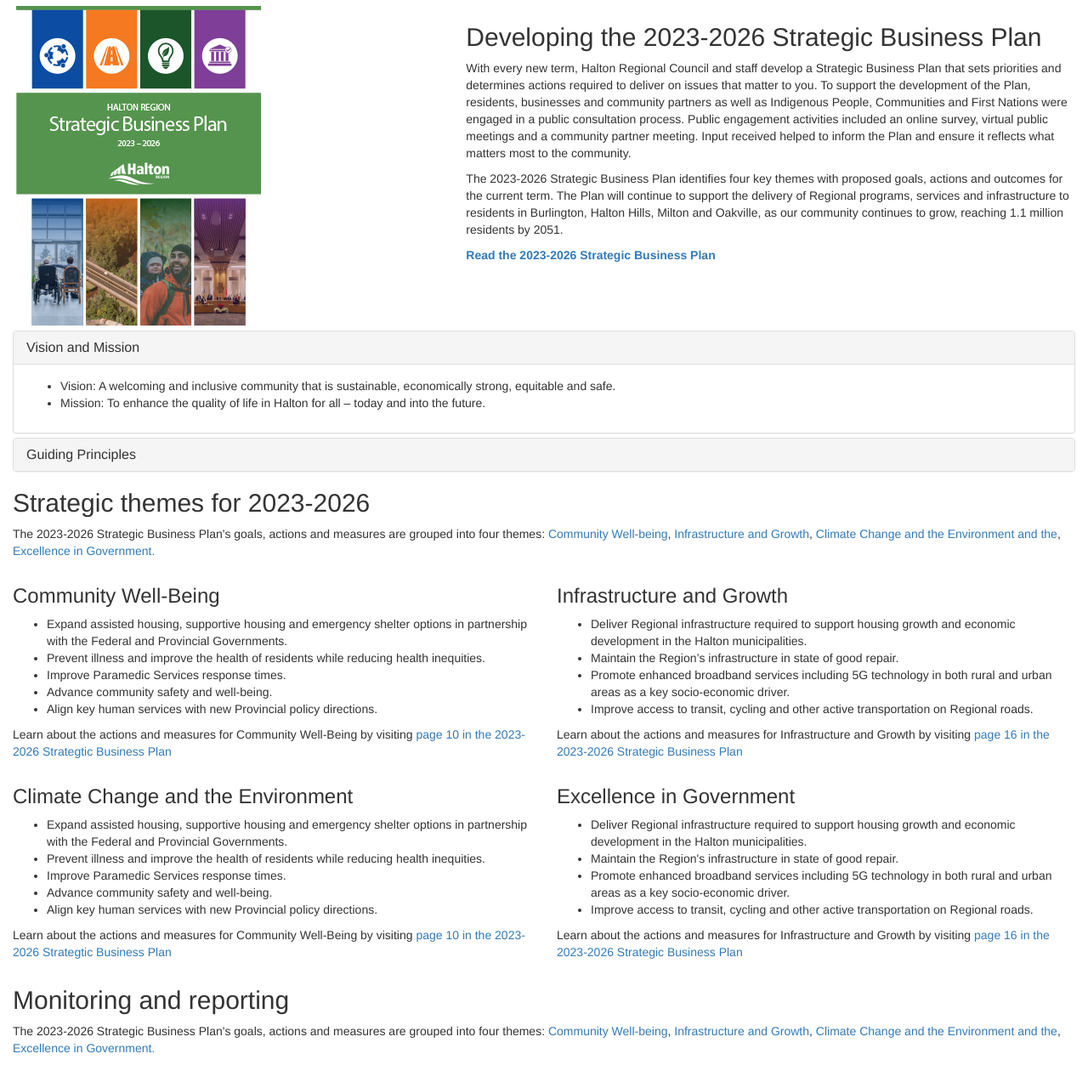
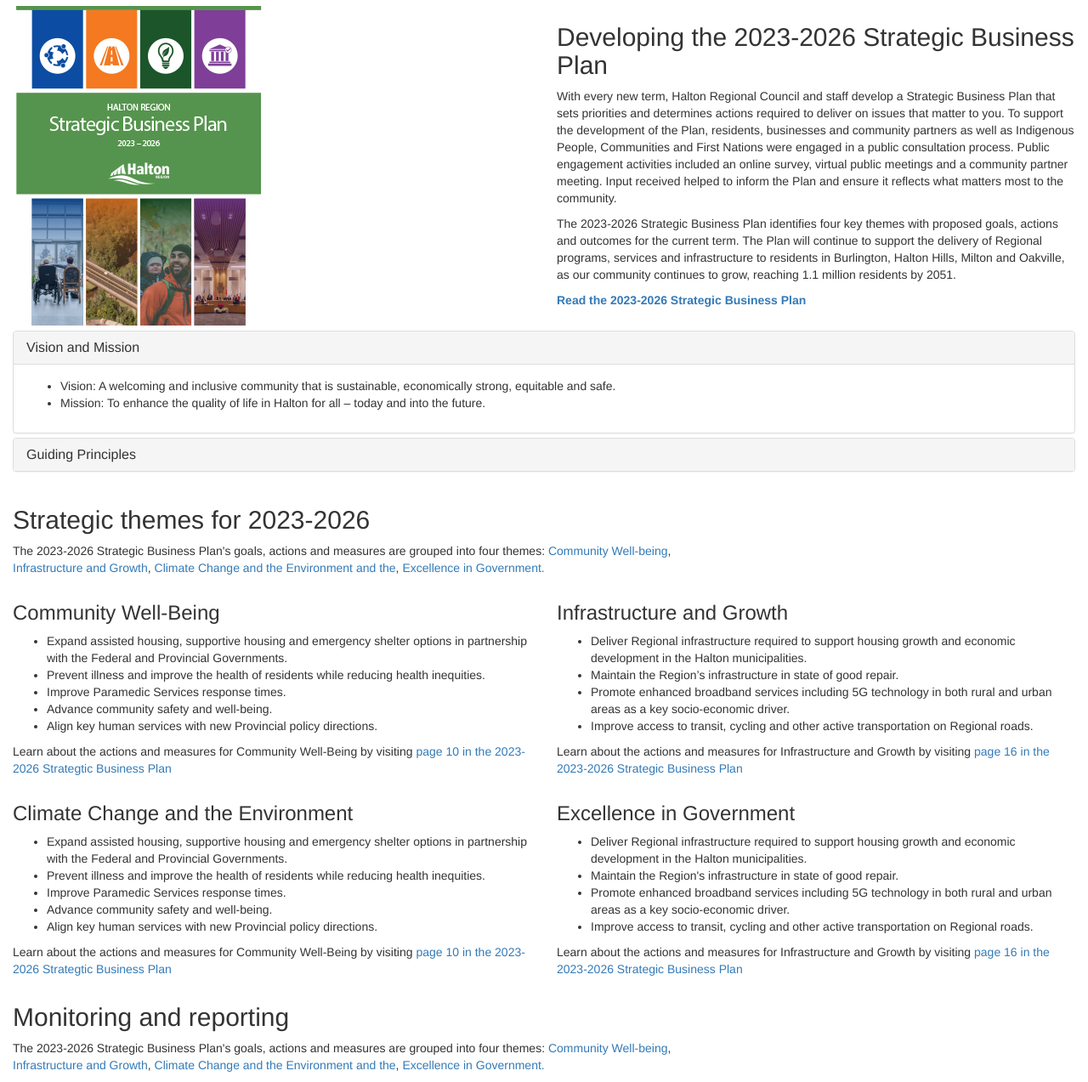
Before and after one commit to ericnjanga/Case-Study-3, a website built with webpack: page _pages/8.html in a window 1280 px wide. Shown: the part 119-1392 px from the top of the page at 85% size. Built offline with nearby package versions, Linux system fonts and the light colour scheme; a script that the page names is missing.

Commit message:
Updated pull request

```diff
--- a/_pages/8.html
+++ b/_pages/8.html
@@ -1,33 +1,26 @@
 <!DOCTYPE html>
 <html lang="en">
+
 <head>
   <meta charset="utf-8" />
   <meta http-equiv="X-UA-Compatible" content="IE=edge" />
   <meta name="viewport" content="width=device-width, initial-scale=1" />
   <title>..1..</title>
-    <link
-      rel="stylesheet"
-      href="https://cdn.jsdelivr.net/npm/bootstrap-icons@1.11.1/font/bootstrap-icons.css"
-    />
+  <link rel="stylesheet" href="https://cdn.jsdelivr.net/npm/bootstrap-icons@1.11.1/font/bootstrap-icons.css" />
   <link href="/dist/styles.css" rel="stylesheet" />
-    <link
-      href="https://maxcdn.bootstrapcdn.com/bootstrap/3.3.6/css/bootstrap.min.css"
-      rel="stylesheet"
-    />
-    <link
-      rel="stylesheet"
-      href="https://cdn.jsdelivr.net/npm/photoswipe@5.3.8/dist/photoswipe.min.css"
-    />
+  <link href="https://maxcdn.bootstrapcdn.com/bootstrap/3.3.6/css/bootstrap.min.css" rel="stylesheet" />
+  <link rel="stylesheet" href="https://cdn.jsdelivr.net/npm/photoswipe@5.3.8/dist/photoswipe.min.css" />
 </head>
+
 <body>
   <div class="halton-features-wrapper container-fluid">
     <div class="bottom-section-spacer"></div>
 
-      <div class="row halton-features-wrapper marg">
-        <div class="col-md-8 col-sm-8 bx-container">
-          <div class="bottom-section-spacer-sm">
+    <div class="row bottom-section-spacer-sm">
+      <div class="col-md-8 col-sm-8">
+        <div>
           <h3 class="page-sidebar__title">
-              <span class="modified-heading">On this page</span>
+            On this page
           </h3>
           <ul class="list-v-align">
             <li>
@@ -42,17 +35,21 @@
           </ul>
         </div>
       </div>
-        <div class="col-md-5 col-sm-5 bx-container">
-          <div class="img-border bottom-section-spacer-sm">
+    </div>
+
+
+
+
+    <div class="row bottom-section-spacer">
+      <div class="col-md-5 col-sm-5">
+        <div class="img-border">
           <img src="./../img/image 8.jpeg" class="img-fluid" alt="image 8" />
         </div>
       </div>
-        <div class="col-md-7 col-sm-7 bx-container">
+      <div class="col-md-6 col-md-offset-1 col-sm-7">
         <div id="1" class="bottom-section-spacer-sm">
-            <h2>
-              <span class="modified-heading"
-                >Developing the 2023-2026 Strategic Business Plan</span
-              >
+          <h2 class="component-title">
+            Developing the 2023-2026 Strategic Business Plan
           </h2>
           <div id="01" class="bottom-section-spacer-sm"></div>
           <p>
@@ -78,45 +75,29 @@
           </p>
           <div class="bottom-section-spacer-sm"></div>
           <p>
-              <a
-                class="text-color text-icon text-icon-before icon-pdf"
-                href="https://goo.gl/maps/5uKTntjbccXxQvEu6"
-                ><b class="text-color"
-                  >Read the 2023-2026 Strategic Business Plan</b
-                >
+            <a class="text-color text-icon text-icon-before icon-pdf" href="https://goo.gl/maps/5uKTntjbccXxQvEu6"><b
+                class="text-color">Read the 2023-2026 Strategic Business Plan</b>
             </a>
           </p>
         </div>
       </div>
-        <div class="col-md-12 col-sm-12 bx-container">
-          <div class="bottom-section-spacer-sm">
-            <div
-              class="halton-collapse panel-group"
-              id="halton-accordion"
-              role="tablist"
-              aria-multiselectable="true"
-            >
+    </div>
+
+
+
+    <div class="row bottom-section-spacer-sm">
+      <div class="col-md-12 col-sm-12">
+        <div class="halton-collapse panel-group" id="halton-accordion" role="tablist" aria-multiselectable="true">
           <div class="panel panel-default halton-panel-active">
             <div class="panel-heading" role="tab" id="headingOne">
               <h4 class="panel-title">
-                    <a
-                      role="button"
-                      data-toggle="collapse"
-                      data-parent="#halton-accordion"
-                      href="#collapseOne"
-                      aria-expanded="true"
-                      aria-controls="collapseOne"
-                    >
+                <a role="button" data-toggle="collapse" data-parent="#halton-accordion" href="#collapseOne"
+                  aria-expanded="true" aria-controls="collapseOne">
                   Vision and Mission
                 </a>
               </h4>
             </div>
-                <div
-                  id="collapseOne"
-                  class="panel-collapse collapse in"
-                  role="tabpanel"
-                  aria-labelledby="headingOne"
-                >
+            <div id="collapseOne" class="panel-collapse collapse in" role="tabpanel" aria-labelledby="headingOne">
               <div class="panel-body">
                 <ul class="list-v-align">
                   <li>
@@ -134,25 +115,13 @@
           <div class="panel panel-default">
             <div class="panel-heading" role="tab" id="headingTwo">
               <h4 class="panel-title">
-                    <a
-                      class="collapsed"
-                      role="button"
-                      data-toggle="collapse"
-                      data-parent="#halton-accordion"
-                      href="#collapseTwo"
-                      aria-expanded="false"
-                      aria-controls="collapseTwo"
-                    >
+                <a class="collapsed" role="button" data-toggle="collapse" data-parent="#halton-accordion"
+                  href="#collapseTwo" aria-expanded="false" aria-controls="collapseTwo">
                   Guiding Principles
                 </a>
               </h4>
             </div>
-                <div
-                  id="collapseTwo"
-                  class="panel-collapse collapse"
-                  role="tabpanel"
-                  aria-labelledby="headingTwo"
-                >
+            <div id="collapseTwo" class="panel-collapse collapse" role="tabpanel" aria-labelledby="headingTwo">
               <div class="panel-body">
                 <!------------------------?????---------------------------------->
               </div>
@@ -160,48 +129,38 @@
           </div>
         </div>
       </div>
+    </div>
 
-          <div class="bottom-section-spacer-sm">
+    <div class="row bottom-section-spacer-sm">
+      <div class="col-md-8 col-sm-12">
         <h2>
-              <span class="modified-heading">
-                Strategic themes for 2023-2026</span
-              >
+          Strategic themes for 2023-2026
         </h2>
 
         <p>
           The 2023-2026 Strategic Business Plan's goals, actions and
           measures are grouped into four themes:
-              <a
-                href="https://www.halton.ca/The-Region/Regional-Council-and-Committees/Strategic-Planning#theme1"
-                ><span class="text-color">Community Well-being</span></a
-              >,
-              <a
-                href="https://www.halton.ca/The-Region/Regional-Council-and-Committees/Strategic-Planning#theme2"
-                ><span class="text-color">Infrastructure and Growth</span></a
-              >,
-              <a
-                href="https://www.halton.ca/The-Region/Regional-Council-and-Committees/Strategic-Planning#theme3"
-                ><span class="text-color"
-                  >Climate Change and the Environment and the</span
-                ></a
-              >,
-              <a
-                href="https://www.halton.ca/The-Region/Regional-Council-and-Committees/Strategic-Planning#theme4"
-                ><span class="text-color">Excellence in Government.</span></a
-              >
+          <a href="https://www.halton.ca/The-Region/Regional-Council-and-Committees/Strategic-Planning#theme1"><span
+              class="text-color">Community Well-being</span></a>,
+          <a href="https://www.halton.ca/The-Region/Regional-Council-and-Committees/Strategic-Planning#theme2"><span
+              class="text-color">Infrastructure and Growth</span></a>,
+          <a href="https://www.halton.ca/The-Region/Regional-Council-and-Committees/Strategic-Planning#theme3"><span
+              class="text-color">Climate Change and the Environment and the</span></a>,
+          <a href="https://www.halton.ca/The-Region/Regional-Council-and-Committees/Strategic-Planning#theme4"><span
+              class="text-color">Excellence in Government.</span></a>
         </p>
-          </div>
+
       </div>
     </div>
 
     <!--------------->
 
-      <div class="row marg rbeh">
-        <div class="col-lg-6 col-md-6">
+    <div class="row marg rbeh bottom-section-spacer">
+      <div class="col-lg-6 col-md-6  bx-container">
         <div class="halton-card card card-icon icon-person rbeh-item">
           <div class="card-body">
             <h3 class="card-title">
-                <span class="modified-heading">Community Well-Being</span>
+              Community Well-Being
             </h3>
 
             <ul class="list-v-align">
@@ -225,21 +184,18 @@
             <p>
               Learn about the actions and measures for Community Well-Being by
               visiting
-                <a href=""
-                  ><span class="text-color">
-                    page 10 in the 2023-2026 Strategtic Business Plan</span
-                  ></a
-                >
+              <a href=""><span class="text-color">
+                  page 10 in the 2023-2026 Strategtic Business Plan</span></a>
             </p>
           </div>
         </div>
       </div>
 
-        <div class="col-lg-6 col-md-6">
+      <div class="col-lg-6 col-md-6 bx-container">
         <div class="halton-card card card-icon icon-graph-up-arrow rbeh-item">
           <div class="card-body">
             <h3 class="card-title">
-                <span class="modified-heading">Infrastructure and Growth</span>
+              Infrastructure and Growth
             </h3>
 
             <ul class="list-v-align">
@@ -263,25 +219,18 @@
             <p>
               Learn about the actions and measures for Infrastructure and
               Growth by visiting
-                <a href=""
-                  ><span class="text-color">
-                    page 16 in the 2023-2026 Strategic Business Plan</span
-                  ></a
-                >
+              <a href=""><span class="text-color">
+                  page 16 in the 2023-2026 Strategic Business Plan</span></a>
             </p>
           </div>
         </div>
       </div>
 
-        <div class="col-lg-6 col-md-6">
-          <div
-            class="halton-card card card-icon icon-thermometer-sun rbeh-item"
-          >
+      <div class="col-lg-6 col-md-6  bx-container">
+        <div class="halton-card card card-icon icon-thermometer-sun rbeh-item">
           <div class="card-body">
             <h3 class="card-title">
-                <span class="modified-heading"
-                  >Climate Change and the Environment</span
-                >
+              Climate Change and the Environment
             </h3>
 
             <ul class="list-v-align">
@@ -305,21 +254,18 @@
             <p>
               Learn about the actions and measures for Community Well-Being by
               visiting
-                <a href=""
-                  ><span class="text-color">
-                    page 10 in the 2023-2026 Strategtic Business Plan</span
-                  ></a
-                >
+              <a href=""><span class="text-color">
+                  page 10 in the 2023-2026 Strategtic Business Plan</span></a>
             </p>
           </div>
         </div>
       </div>
 
-        <div class="col-lg-6 col-md-6">
+      <div class="col-lg-6 col-md-6  bx-container">
         <div class="halton-card card card-icon icon-award-1 rbeh-item">
           <div class="card-body">
             <h3 class="card-title">
-                <span class="modified-heading">Excellence in Government</span>
+              Excellence in Government
             </h3>
 
             <ul class="list-v-align">
@@ -343,48 +289,35 @@
             <p>
               Learn about the actions and measures for Infrastructure and
               Growth by visiting
-                <a href=""
-                  ><span class="text-color">
-                    page 16 in the 2023-2026 Strategic Business Plan</span
-                  ></a
-                >
+              <a href=""><span class="text-color">
+                  page 16 in the 2023-2026 Strategic Business Plan</span></a>
             </p>
           </div>
         </div>
       </div>
+    </div>
 
-        <!--------------->
-        <div class="col-md-12 col-sm-12 bx-container">
+    <div class="row">
+      <div class="col-md-8 col-sm-12">
         <div class="bottom-section-spacer-sm">
           <h2>
-              <span class="modified-heading"> Monitoring and reporting</span>
+            Monitoring and reporting
           </h2>
 
           <p>
             The 2023-2026 Strategic Business Plan's goals, actions and
             measures are grouped into four themes:
-              <a
-                href="https://www.halton.ca/The-Region/Regional-Council-and-Committees/Strategic-Planning#theme1"
-                ><span class="text-color">Community Well-being</span></a
-              >,
-              <a
-                href="https://www.halton.ca/The-Region/Regional-Council-and-Committees/Strategic-Planning#theme2"
-                ><span class="text-color">Infrastructure and Growth</span></a
-              >,
-              <a
-                href="https://www.halton.ca/The-Region/Regional-Council-and-Committees/Strategic-Planning#theme3"
-                ><span class="text-color"
-                  >Climate Change and the Environment and the</span
-                ></a
-              >,
-              <a
-                href="https://www.halton.ca/The-Region/Regional-Council-and-Committees/Strategic-Planning#theme4"
-                ><span class="text-color">Excellence in Government.</span></a
-              >
+            <a href="https://www.halton.ca/The-Region/Regional-Council-and-Committees/Strategic-Planning#theme1"><span
+                class="text-color">Community Well-being</span></a>,
+            <a href="https://www.halton.ca/The-Region/Regional-Council-and-Committees/Strategic-Planning#theme2"><span
+                class="text-color">Infrastructure and Growth</span></a>,
+            <a href="https://www.halton.ca/The-Region/Regional-Council-and-Committees/Strategic-Planning#theme3"><span
+                class="text-color">Climate Change and the Environment and the</span></a>,
+            <a href="https://www.halton.ca/The-Region/Regional-Council-and-Committees/Strategic-Planning#theme4"><span
+                class="text-color">Excellence in Government.</span></a>
           </p>
         </div>
       </div>
-        <!------------------------->
     </div>
   </div>
   <script src="https://cdn.jsdelivr.net/npm/popper.js@1.12.9/dist/umd/popper.min.js"></script>
@@ -395,4 +328,5 @@
 
   <script src="/dist/scripts.bundle.js"></script>
 </body>
+
 </html>
--- a/styles/components/_card.scss
+++ b/styles/components/_card.scss
@@ -1,4 +1,5 @@
 :root {
+  --halton-card-padding: 20px;
 }
 
 @layer halton-card {
@@ -7,9 +8,15 @@
   }
 
   .halton-card {
-    padding: 20px;
+    padding: var(--halton-card-padding);
     border-width: 0;
     border-radius: 0;
+
+
+
+    @container (min-width: 500px) {
+        --halton-card-padding: 50px;
+    }
 
     &.card-icon {
       padding-top: 55px;
--- a/styles/framework/_bootstrap-overwrite.scss
+++ b/styles/framework/_bootstrap-overwrite.scss
@@ -19,10 +19,6 @@
 
     &:hover {
     }
-  }
-  .marg {
-    padding-left: 60px;
-    padding-right: 60px;
   }
 }
 
@@ -57,11 +53,3 @@
     text-decoration: none !important;
   }
 }
-.modified-heading {
-  width: 100%;
-  color: #1f261e;
-  padding-top: 0px;
-  font-weight: 700;
-  line-height: 32px;
-  word-wrap: break-word;
-}
```
Also changed, not shown: _pages/3.html (+18 -4 lines), _pages/4.html (+1 -1 lines). Lines whose indentation alone changed are shown as unchanged.
